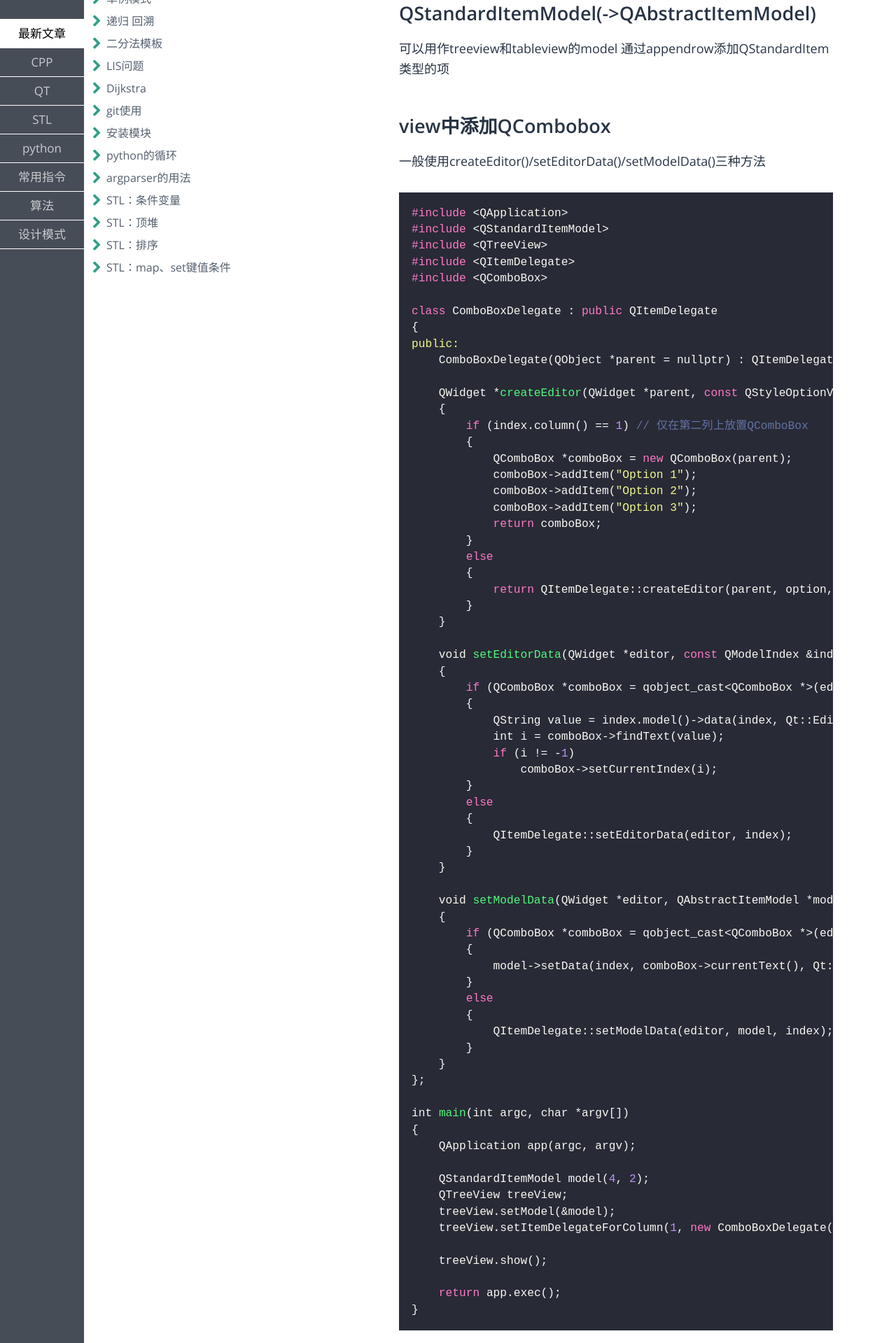
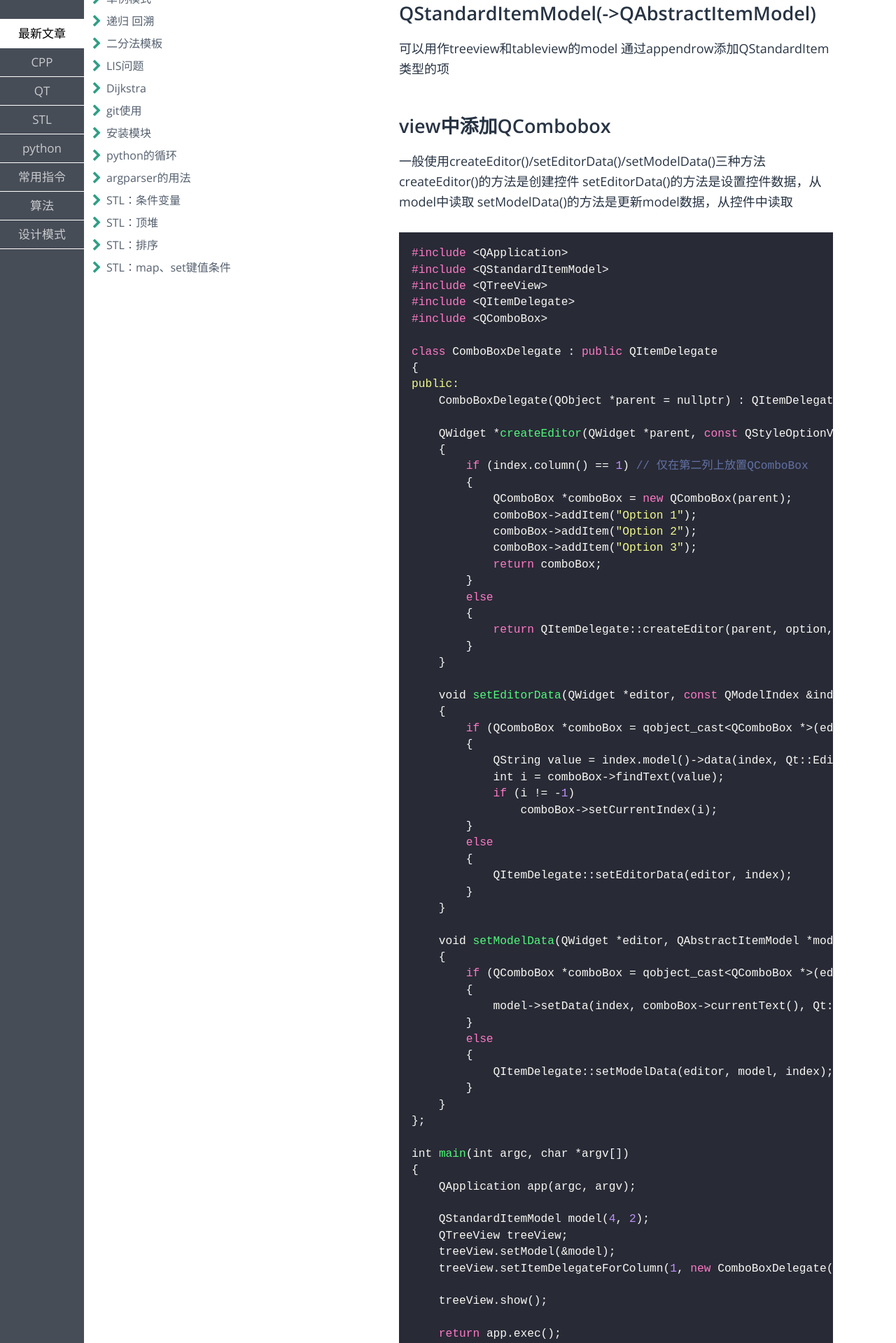
Before and after one commit to aliangaaa/aliangaaa.github.io, a Jekyll site: the page built from _posts/QT/2023-12-22-model.md, in a window 1280 px wide. Shown: the part 322-2241 px from the top of the page at 70% size. Built offline with Jekyll 4.4.1, drawn with Linux system fonts in a browser that asks for light colours; some web fonts are replaced.

Commit message:
Update 2023-12-22-model.md

````diff
--- a/_posts/QT/2023-12-22-model.md
+++ b/_posts/QT/2023-12-22-model.md
@@ -16,6 +16,9 @@ QStringListModel是qt自带的比较好用的listview的model
 
 ## view中添加QCombobox
 一般使用createEditor()/setEditorData()/setModelData()三种方法
+createEditor()的方法是创建控件
+setEditorData()的方法是设置控件数据，从model中读取
+setModelData()的方法是更新model数据，从控件中读取
 ```cpp
 #include <QApplication>
 #include <QStandardItemModel>
````
